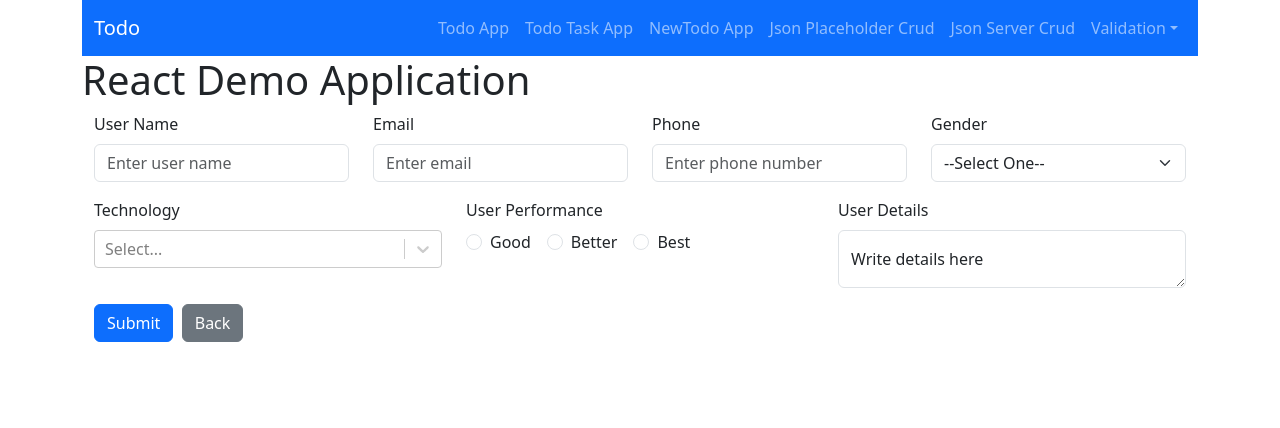
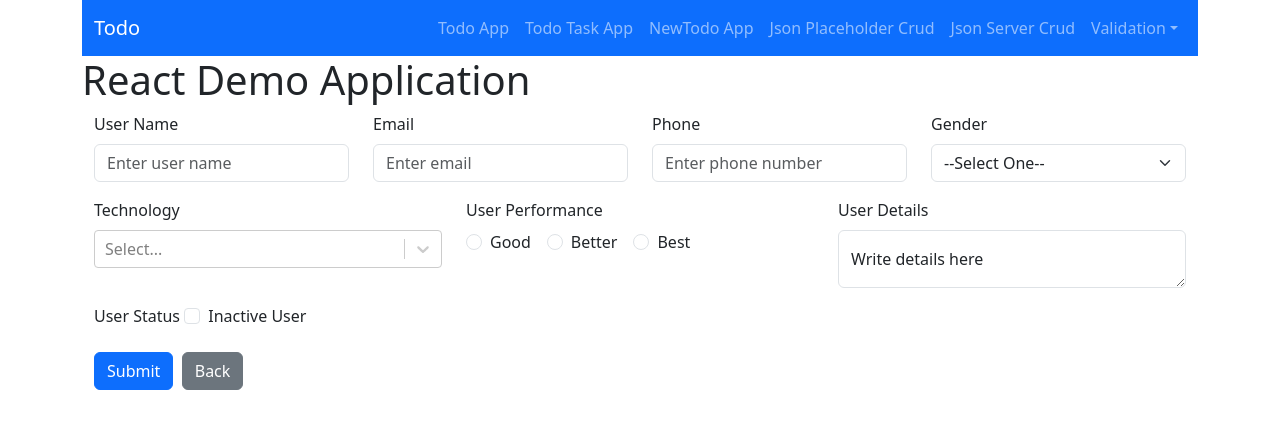
Before and after one commit to gitcoder-23/react18-demo-tutorial-app-kr, a React (Create React App) app: page /jsonserver/add/newuser in a window 1280 px wide. Shown: the top 428 px of the page. Built offline with nearby package versions, Linux system fonts and the light colour scheme.

Commit message:
Checkbox add done

```diff
--- a/db.json
+++ b/db.json
@@ -195,6 +195,26 @@
       "performance": "best",
       "details": "Test the user if available or not.",
       "id": 1700380006564
+    },
+    {
+      "id": 1700380945922,
+      "employeename": "Rohan Singh",
+      "email": "rohan@yahoo.com",
+      "phone": "8964125847",
+      "gender": "male",
+      "technology": [
+        {
+          "value": "angular",
+          "label": "Angular"
+        },
+        {
+          "value": "react",
+          "label": "React"
+        }
+      ],
+      "performance": "best",
+      "details": "Good mEmployee",
+      "status": true
     }
   ]
 }
--- a/src/CrudRealJsonServer/AddNewUser.js
+++ b/src/CrudRealJsonServer/AddNewUser.js
@@ -18,6 +18,7 @@ const AddNewUser = () => {
     technology: [],
     userPerformance: "",
     userDetails: "",
+    userStatus: false,
   });
   const techOptions = [
     {
@@ -65,6 +66,8 @@ const AddNewUser = () => {
       userFormState.technology.length === 0 ||
       !userFormState.userPerformance ||
       !userFormState.userDetails
+      // ||
+      // userFormState.userStatus === false
     ) {
       toast.error("Please fill all the fields!", {
         position: toast.POSITION.TOP_RIGHT,
@@ -79,6 +82,7 @@ const AddNewUser = () => {
         technology: userFormState.technology,
         performance: userFormState.userPerformance,
         details: userFormState.userDetails,
+        status: userFormState.userStatus,
       };
       axios
         .post(`${baseUrl}/user/`, newData)
@@ -103,6 +107,7 @@ const AddNewUser = () => {
         });
     }
   };
+  console.log("userFormState=>", userFormState.userStatus);
   return (
     <div className="container">
       <Form>
@@ -253,6 +258,31 @@ const AddNewUser = () => {
             </Form.Group>
           </div>
         </div>
+        <div className="row">
+          <div className="col-md-6">
+            <Form.Group className="mb-3">
+              <Form.Label>User Status</Form.Label>{" "}
+              <Form.Check
+                inline
+                label={
+                  userFormState.userStatus === true
+                    ? "Active User"
+                    : "Inactive User"
+                }
+                name="userStatus"
+                type="checkbox"
+                value=""
+                checked={userFormState.userStatus}
+                onChange={(e) =>
+                  setUserFormState({
+                    ...userFormState,
+                    userStatus: e.target.checked,
+                  })
+                }
+              />
+            </Form.Group>
+          </div>
+        </div>
         <Button variant="primary" type="button" onClick={addNewUser}>
           Submit
         </Button>{" "}
```
